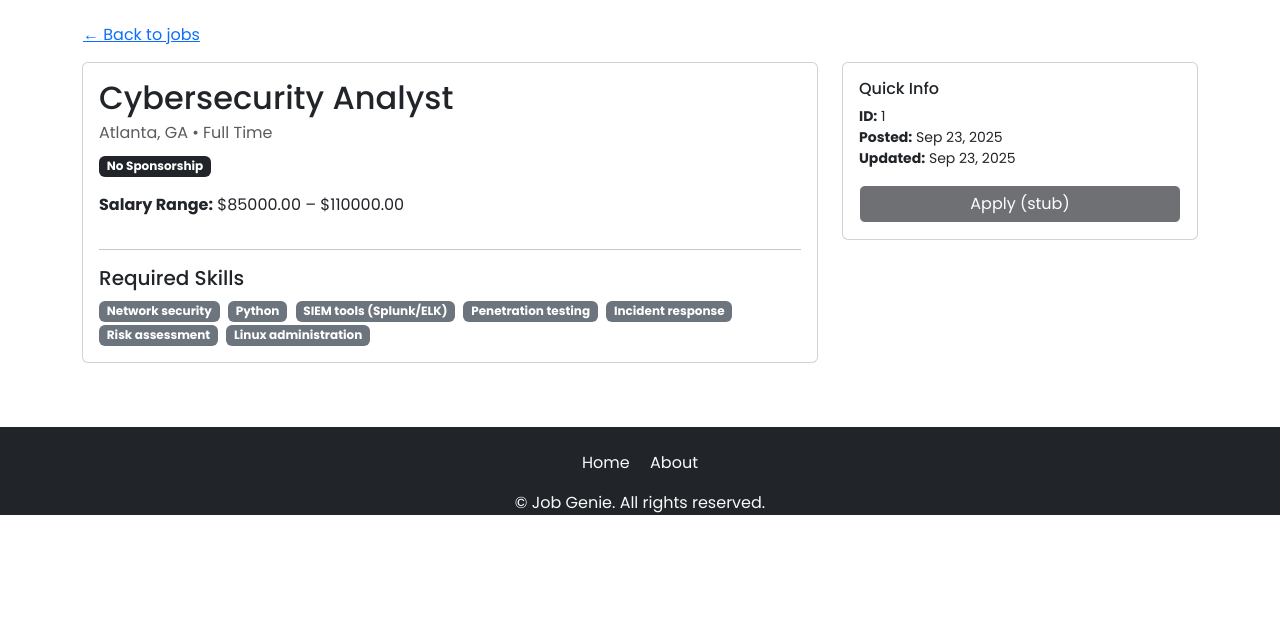
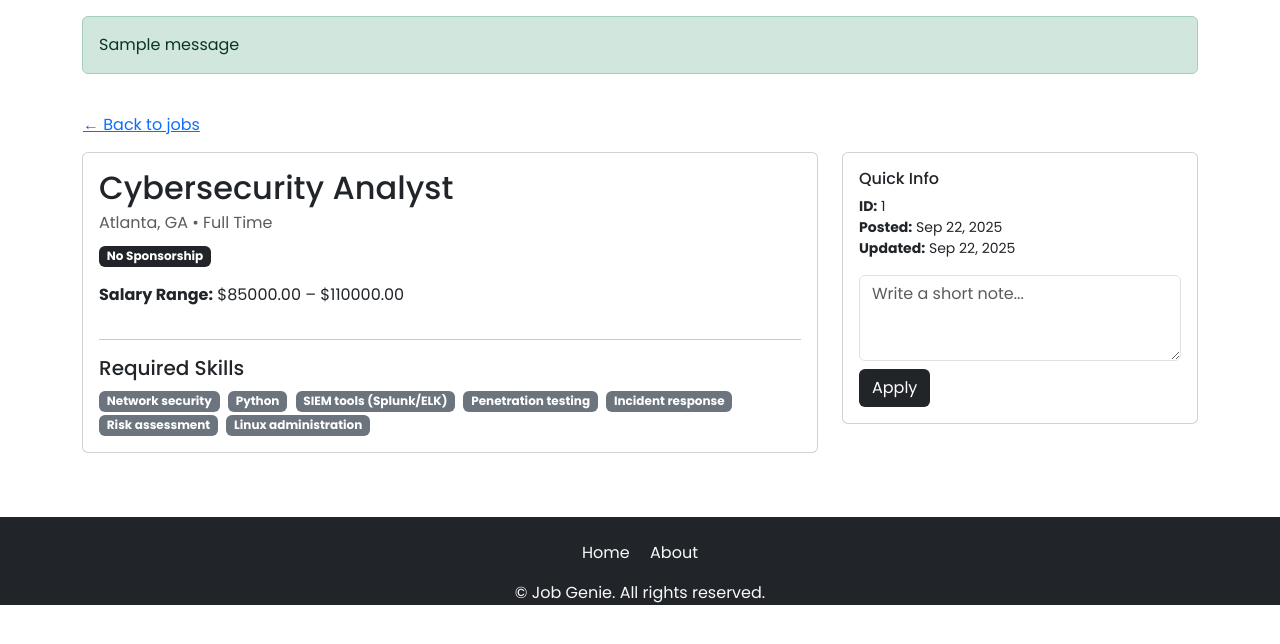
Before and after one commit to meeraranjan/jobgenie, a Django app: page /jobs/1/ in a window 1280 px wide. Shown: the part 66-710 px from the top of the page. Run offline with Django 5.2, Linux system fonts and the light colour scheme; a user stored in the database is signed in; data comes from the database, SQL or seed files in the repository; both versions use the stored data as it was after the commit; one stand-in notice (Sample message) is shown; some libraries are stand-ins or nearby versions.

Commit message:
implemented one-click apply with customized note

```diff
--- a/accounts/urls.py
+++ b/accounts/urls.py
@@ -1,7 +1,7 @@
 from django.urls import path
 from . import views
 urlpatterns = [
-    path('signup', views.signup, name='accounts.signup'),
-    path('login', views.login, name='accounts.login'),
+    path('signup/', views.signup, name='accounts.signup'),
+    path('login/', views.login, name='accounts.login'),
     path('logout/', views.logout, name='accounts.logout'),
 ]
--- a/jobgenie/settings.py
+++ b/jobgenie/settings.py
@@ -109,12 +109,13 @@ AUTH_PASSWORD_VALIDATORS = [
 
 LANGUAGE_CODE = 'en-us'
 
-TIME_ZONE = 'UTC'
+TIME_ZONE = 'America/New_York'
 
 USE_I18N = True
 
 USE_TZ = True
 
+LOGIN_URL = 'accounts.login'
 
 # Static files (CSS, JavaScript, Images)
 # https://docs.djangoproject.com/en/5.0/howto/static-files/
--- a/jobgenie/templates/base.html
+++ b/jobgenie/templates/base.html
@@ -58,6 +58,18 @@
             </div>
         </nav>
     </header> <!-- Header -->
+
+    <!-- Application Note -->
+    {% if messages %}
+    <div class="container mt-3">
+        {% for message in messages %}
+        <div class="alert alert-{{ message.tags }}">
+            {{ message }}
+        </div>
+        {% endfor %}
+    </div>
+    {% endif %}
+
     <div>
         {% block content %}
         {% endblock content %}
--- a/jobs/models.py
+++ b/jobs/models.py
@@ -1,4 +1,5 @@
 from django.db import models
+from django.conf import settings
 
 class Job(models.Model):
     JOB_TYPES = [
@@ -31,3 +32,21 @@ class Job(models.Model):
 
     def __str__(self):
         return f"{self.title} ({self.location})"
+
+class Application(models.Model):
+    STATUS_CHOICES = [
+        ('applied', 'Applied'),
+        ('review', 'Review'),
+        ('interview', 'Interview'),
+        ('offer', 'Offer'),
+        ('closed', 'Closed'),
+    ]
+
+    job = models.ForeignKey(Job, on_delete=models.CASCADE, related_name="applications")
+    candidate = models.ForeignKey(settings.AUTH_USER_MODEL, on_delete=models.CASCADE, related_name="applications")
+    note = models.TextField(blank=True)  # tailored note from candidate
+    status = models.CharField(max_length=20, choices=STATUS_CHOICES, default='applied')
+    applied_at = models.DateTimeField(auto_now_add=True)
+
+    def __str__(self):
+        return f"Application by {self.candidate} for {self.job}"
--- a/jobs/templates/jobs/job_detail.html
+++ b/jobs/templates/jobs/job_detail.html
@@ -48,8 +48,29 @@
             <li><strong>Posted:</strong> {{ job.created_at|date:"M j, Y" }}</li>
             <li><strong>Updated:</strong> {{ job.updated_at|date:"M j, Y" }}</li>
           </ul>
-          <div class="mt-3 d-grid">
-            <a href="#" class="btn bg-dark text-white disabled">Apply (stub)</a>
+
+          <div class="mt-3">
+            {% if user.is_authenticated %}
+              {% if application %}
+                <div class="alert alert-warning">
+                  You already applied to this job.
+                </div>
+                {% if application.note %}
+                  <div class="mb-2">
+                    <strong>Your Note:</strong><br>
+                    <div class="border rounded p-2 bg-light">{{ application.note }}</div>
+                  </div>
+                {% endif %}
+              {% else %}
+                <form method="post" action="{% url 'apply_to_job' job.id %}">
+                  {% csrf_token %}
+                  <textarea name="note" class="form-control mb-2" rows="3" placeholder="Write a short note..."></textarea>
+                  <button type="submit" class="btn bg-dark text-white">Apply</button>
+                </form>
+              {% endif %}
+            {% else %}
+              <a href="{% url 'accounts.login' %}" class="btn bg-dark text-white">Log in to apply</a>
+            {% endif %}
           </div>
         </div>
       </div>
--- a/jobs/templates/jobs/job_list.html
+++ b/jobs/templates/jobs/job_list.html
@@ -38,6 +38,11 @@
                   {{ job.get_visa_sponsorship_display }}
                 </span>
               </div>
+              {% if job.my_application %}
+                <p class="text-success small mb-2">
+                  ✅ Applied on {{ job.my_application.applied_at|date:"M j, Y, g:i a T"}}
+                </p>
+              {% endif %}
 
               {% if job.salary_min or job.salary_max %}
                 <div class="mb-2 small">
--- a/jobs/urls.py
+++ b/jobs/urls.py
@@ -1,7 +1,8 @@
 from django.urls import path
-from .views import JobListView, JobDetailView
+from .views import JobListView, JobDetailView, apply_to_job
 
 urlpatterns = [
     path('', JobListView.as_view(), name='job_list'),
     path('<int:pk>/', JobDetailView.as_view(), name='job_detail'),
+    path("<int:pk>/apply/", apply_to_job, name="apply_to_job"),
 ]
--- a/jobs/views.py
+++ b/jobs/views.py
@@ -1,7 +1,10 @@
-from django.shortcuts import render
+from django.shortcuts import render, get_object_or_404, redirect
 from django.views.generic import ListView, DetailView
-from .models import Job
 from django.db.models import Q
+from django.contrib.auth.decorators import login_required
+from django.views.decorators.http import require_POST
+from django.contrib import messages
+from .models import Job, Application
 
 class JobListView(ListView):
     model = Job
@@ -13,6 +16,16 @@ class JobDetailView(DetailView):
     model = Job
     template_name = 'jobs/job_detail.html'
     context_object_name = 'job'
+
+    def get_context_data(self, **kwargs):
+        context = super().get_context_data(**kwargs)
+        user = self.request.user
+
+        if user.is_authenticated:
+            application = self.object.applications.filter(candidate=user).first()
+            context['application'] = application
+
+        return context
 
 class JobListView(ListView):
     model = Job
@@ -29,4 +42,30 @@ class JobListView(ListView):
                 Q(skills__icontains=q) |
                 Q(location__icontains=q)
             )
+
+        if self.request.user.is_authenticated:
+            from .models import Application
+            applied = Application.objects.filter(candidate=self.request.user)
+            applied_dict = {app.job_id: app for app in applied}
+            for job in qs:
+                job.my_application = applied_dict.get(job.id)
         return qs
+
+@login_required
+@require_POST
+def apply_to_job(request, pk):
+    job = get_object_or_404(Job, pk=pk)
+    note = request.POST.get("note", "")
+
+    existing = Application.objects.filter(job=job, candidate=request.user).first()
+    if existing:
+        messages.warning(request, "You already applied to this job.")
+    else:
+        Application.objects.create(
+            job=job,
+            candidate=request.user,
+            note=note
+        )
+        messages.success(request, "Your application has been submitted!")
+
+    return redirect("job_detail", pk=job.pk)
```
Also changed, not shown: db.sqlite3, jobs/migrations/0003_application.py (added).
